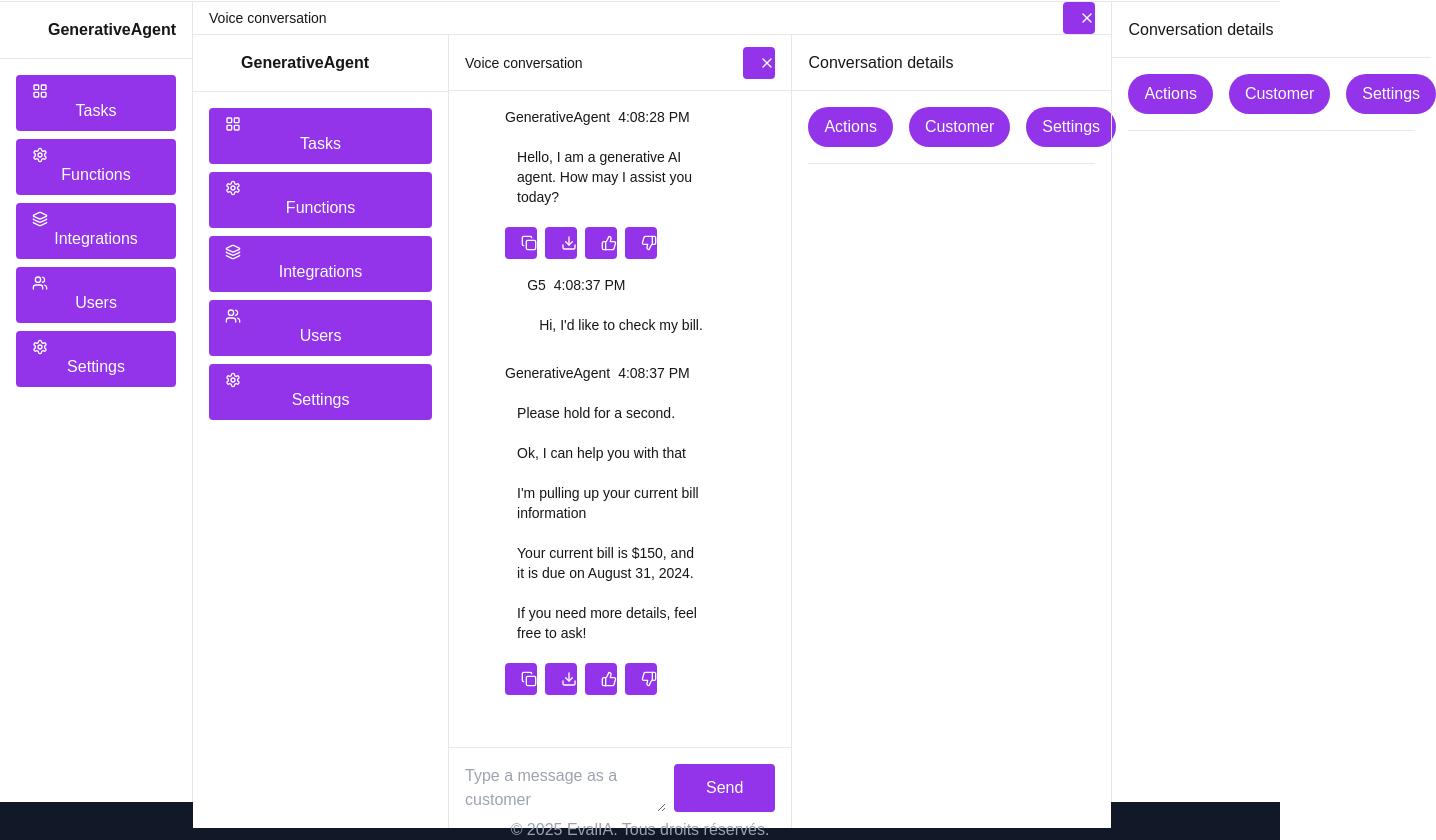
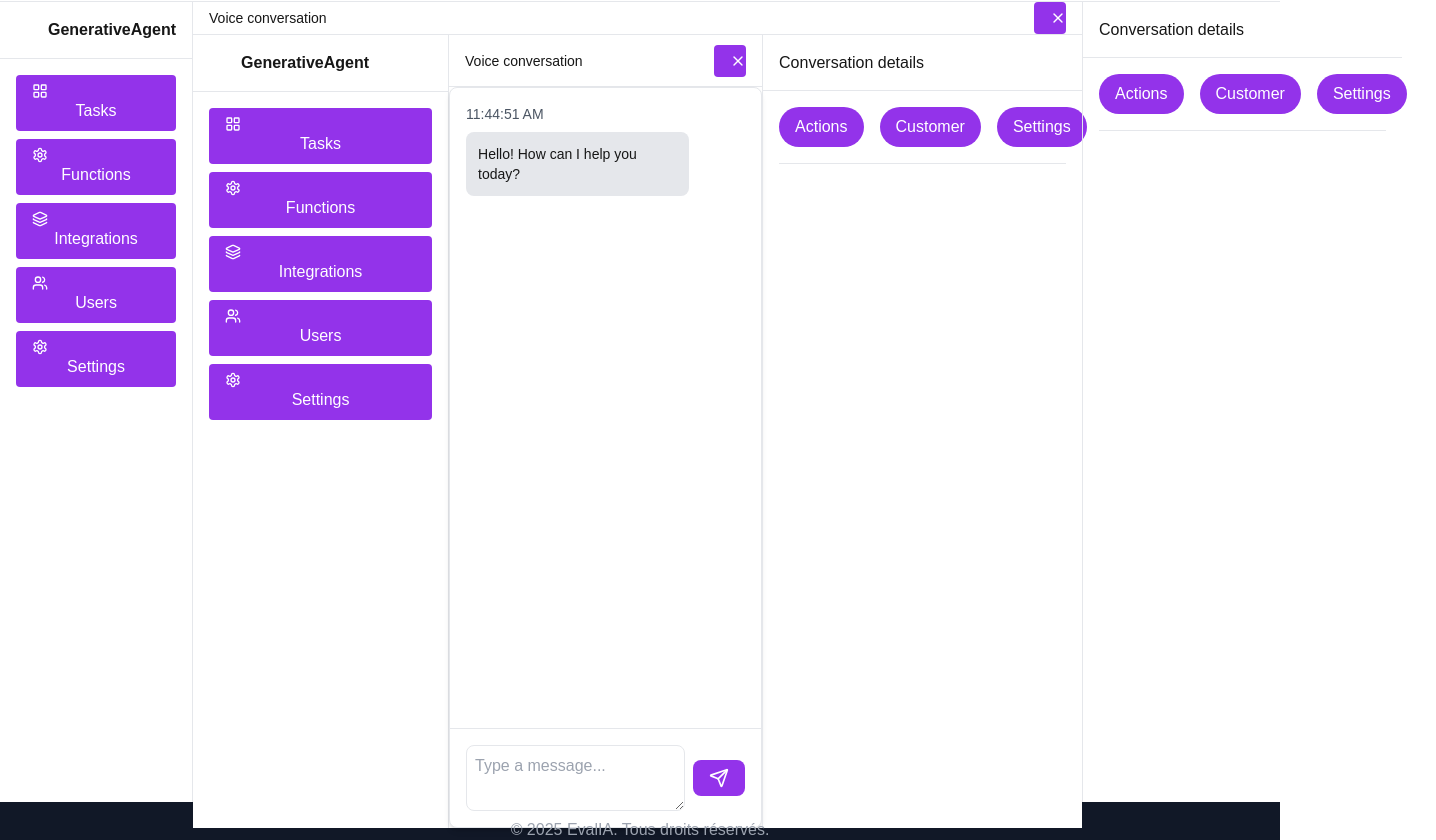
Before and after one commit to JoharyJonathan/Hackathon-evaluationparia, a Next.js app in the folder client/: page /chat-bot in a window 1280 px wide. Shown: the part 71-911 px from the top of the page, 1436 px wide, since content can reach past the window. Built offline with nearby package versions, Linux system fonts and the light colour scheme.

Commit message:
Commit avy aty amin'ny front

```diff
--- a/client/app/components/chat-interface.tsx
+++ b/client/app/components/chat-interface.tsx
@@ -1,97 +1,79 @@
-'use client'
+'use client';
 
-import { useState } from "react"
-import { Copy, Download, ThumbsUp, ThumbsDown } from 'lucide-react'
-import { cn } from "@/lib/utils"
-import Button from "./ui/Button"
-import ScrollArea from "./ui/Scrollarea"
-import TextArea from "./ui/Textarea"
+import { useState } from 'react';
+import { Send } from 'lucide-react';
+import { cn } from '@/lib/utils';
+import Button from './ui/Button';
+import ScrollArea from './ui/Scrollarea';
+import TextArea from './ui/Textarea';
 
 interface Message {
-  role: "agent" | "user"
-  content: string
-  timestamp: string
+  role: 'agent' | 'user';
+  content: string;
+  timestamp: string;
 }
 
 export default function ChatInterface() {
-  const [input, setInput] = useState("")
-  const [messages] = useState<Message[]>([
+  const [input, setInput] = useState('');
+  const [messages, setMessages] = useState<Message[]>([
     {
-      role: "agent",
-      content: "Hello, I am a generative AI agent. How may I assist you today?",
-      timestamp: "4:08:28 PM"
+      role: 'agent',
+      content: 'Hello! How can I help you today?',
+      timestamp: new Date().toLocaleTimeString(),
     },
-    {
-      role: "user",
-      content: "Hi, I'd like to check my bill.",
-      timestamp: "4:08:37 PM"
-    },
-    {
-      role: "agent",
-      content: "Please hold for a second.\n\nOk, I can help you with that\n\nI'm pulling up your current bill information\n\nYour current bill is $150, and it is due on August 31, 2024.\n\nIf you need more details, feel free to ask!",
-      timestamp: "4:08:37 PM"
-    }
-  ])
+  ]);
+
+  const sendMessage = () => {
+    if (!input.trim()) return;
+
+    const newMessage: Message = {
+      role: 'user',
+      content: input,
+      timestamp: new Date().toLocaleTimeString(),
+    };
+
+    setMessages([...messages, newMessage]);
+    setInput('');
+  };
 
   return (
-    <div className="flex-1 flex flex-col">
-      <ScrollArea className="flex-1 p-4">
+    <div className="flex flex-col h-full max-w-md mx-auto border rounded-lg shadow-md bg-white">
+      <ScrollArea className="flex-1 p-4 overflow-y-auto">
         <div className="space-y-4">
           {messages.map((message, index) => (
             <div
               key={index}
               className={cn(
-                "flex gap-2 max-w-[80%]",
-                message.role === "user" && "ml-auto"
+                'flex gap-2 max-w-[80%]',
+                message.role === 'user' ? 'ml-auto text-right' : ''
               )}
             >
-              {message.role === "agent" && (
-                <div className="h-8 w-8 rounded-full bg-primary flex-shrink-0" />
-              )}
               <div className="space-y-2">
-                <div className="flex items-center gap-2">
-                  <span className="text-sm font-medium">
-                    {message.role === "agent" ? "GenerativeAgent" : "G5"}
-                  </span>
-                  <span className="text-sm text-muted-foreground">
-                    {message.timestamp}
-                  </span>
+                <div className="text-sm text-gray-600">{message.timestamp}</div>
+                <div
+                  className={cn(
+                    'p-3 rounded-lg text-sm',
+                    message.role === 'agent' ? 'bg-gray-200' : 'bg-blue-500 text-white'
+                  )}
+                >
+                  {message.content}
                 </div>
-                <div className="p-3 bg-muted/50 rounded-lg">
-                  <p className="text-sm whitespace-pre-wrap">{message.content}</p>
-                </div>
-                {message.role === "agent" && (
-                  <div className="flex items-center gap-2">
-                    <Button variant="ghost" size="icon" className="h-8 w-8">
-                      <Copy className="h-4 w-4" />
-                    </Button>
-                    <Button variant="ghost" size="icon" className="h-8 w-8">
-                      <Download className="h-4 w-4" />
-                    </Button>
-                    <Button variant="ghost" size="icon" className="h-8 w-8">
-                      <ThumbsUp className="h-4 w-4" />
-                    </Button>
-                    <Button variant="ghost" size="icon" className="h-8 w-8">
-                      <ThumbsDown className="h-4 w-4" />
-                    </Button>
-                  </div>
-                )}
               </div>
             </div>
           ))}
         </div>
       </ScrollArea>
-      <div className="p-4 border-t">
-        <div className="flex gap-2">
-          <TextArea
-            placeholder="Type a message as a customer"
-            value={input}
-            onChange={(e) => setInput(e.target.value)}
-            className="min-h-[44px] max-h-32"
-          />
-          <Button className="px-8">Send</Button>
-        </div>
+      <div className="p-4 border-t flex items-center gap-2">
+        <TextArea
+          placeholder="Type a message..."
+          value={input}
+          onChange={(e) => setInput(e.target.value)}
+          className="flex-1 min-h-[44px] max-h-32 border rounded-lg p-2"
+        />
+        <Button onClick={sendMessage} className="px-4 py-2 bg-blue-500 text-white rounded-lg">
+          <Send className="h-5 w-5" />
+        </Button>
       </div>
     </div>
-  )
+  );
 }
--- /dev/null
+++ b/client/app/exam/evaluate/page.tsx
@@ -0,0 +1,75 @@
+"use client";
+import { useState } from "react";
+import Button from "@/app/components/ui/Button";
+
+export default function EvaluateExam() {
+  const [evaluationMode, setEvaluationMode] = useState(""); // "" | "manual" | "ai"
+
+  // Si aucun mode n'est sélectionné, affichez le choix
+  if (!evaluationMode) {
+    return (
+      <div className="max-w-3xl mx-auto p-6 text-center">
+        <h1 className="text-3xl font-bold mb-6">
+          Choisissez votre mode d'évaluation
+        </h1>
+        <div className="flex justify-center space-x-4">
+          <Button
+            onClick={() => setEvaluationMode("manual")}
+            className="bg-gray-600 hover:bg-gray-700 text-white px-6 py-3 rounded-full"
+          >
+            Évaluation manuelle
+          </Button>
+          <Button
+            onClick={() => setEvaluationMode("ai")}
+            className="bg-blue-600 hover:bg-blue-700 text-white px-6 py-3 rounded-full"
+          >
+            Évaluation par IA
+          </Button>
+        </div>
+      </div>
+    );
+  }
+
+  // Interface pour l'évaluation manuelle
+  if (evaluationMode === "manual") {
+    return (
+      <div className="max-w-3xl mx-auto p-6">
+        <h1 className="text-3xl font-bold mb-6">Évaluation Manuelle</h1>
+        <p className="mb-4">
+          Dans cette section, vous pouvez consulter les copies des étudiants et
+          corriger manuellement chaque réponse.
+        </p>
+        {/* Ici, vous pourrez intégrer le formulaire ou les outils de correction manuelle */}
+        <Button
+          onClick={() => setEvaluationMode("")}
+          className="mt-4 bg-gray-600 hover:bg-gray-700 text-white px-4 py-2 rounded"
+        >
+          Retour
+        </Button>
+      </div>
+    );
+  }
+
+  // Interface pour l'évaluation par IA
+  if (evaluationMode === "ai") {
+    return (
+      <div className="max-w-3xl mx-auto p-6">
+        <h1 className="text-3xl font-bold mb-6">Évaluation par IA</h1>
+        <p className="mb-4">
+          L&apos;IA analysera automatiquement les réponses et vous fournira une
+          correction ainsi qu&apos;un feedback personnalisé pour chaque
+          étudiant.
+        </p>
+        {/* Ici, vous pourrez intégrer l'interface d'appel à l'IA pour la correction */}
+        <Button
+          onClick={() => setEvaluationMode("")}
+          className="mt-4 bg-gray-600 hover:bg-gray-700 text-white px-4 py-2 rounded"
+        >
+          Retour
+        </Button>
+      </div>
+    );
+  }
+
+  return null;
+}
```
